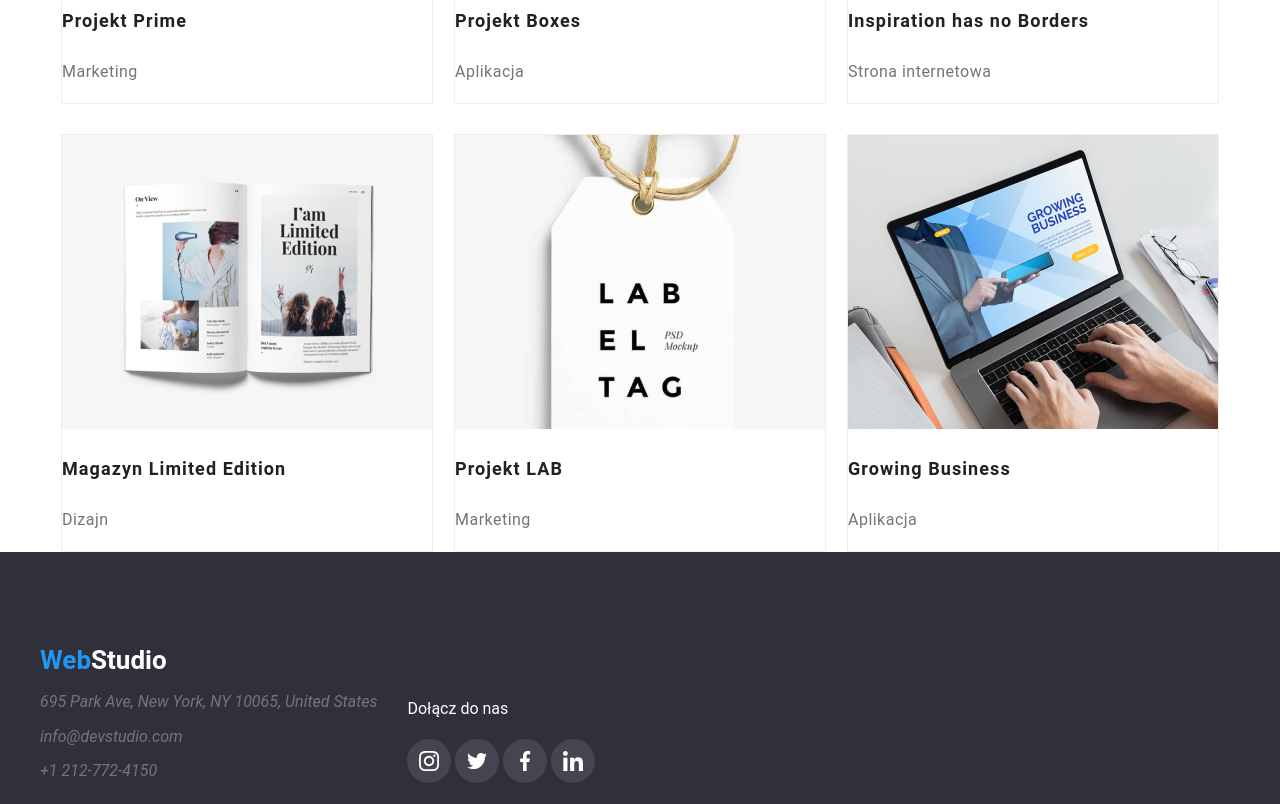
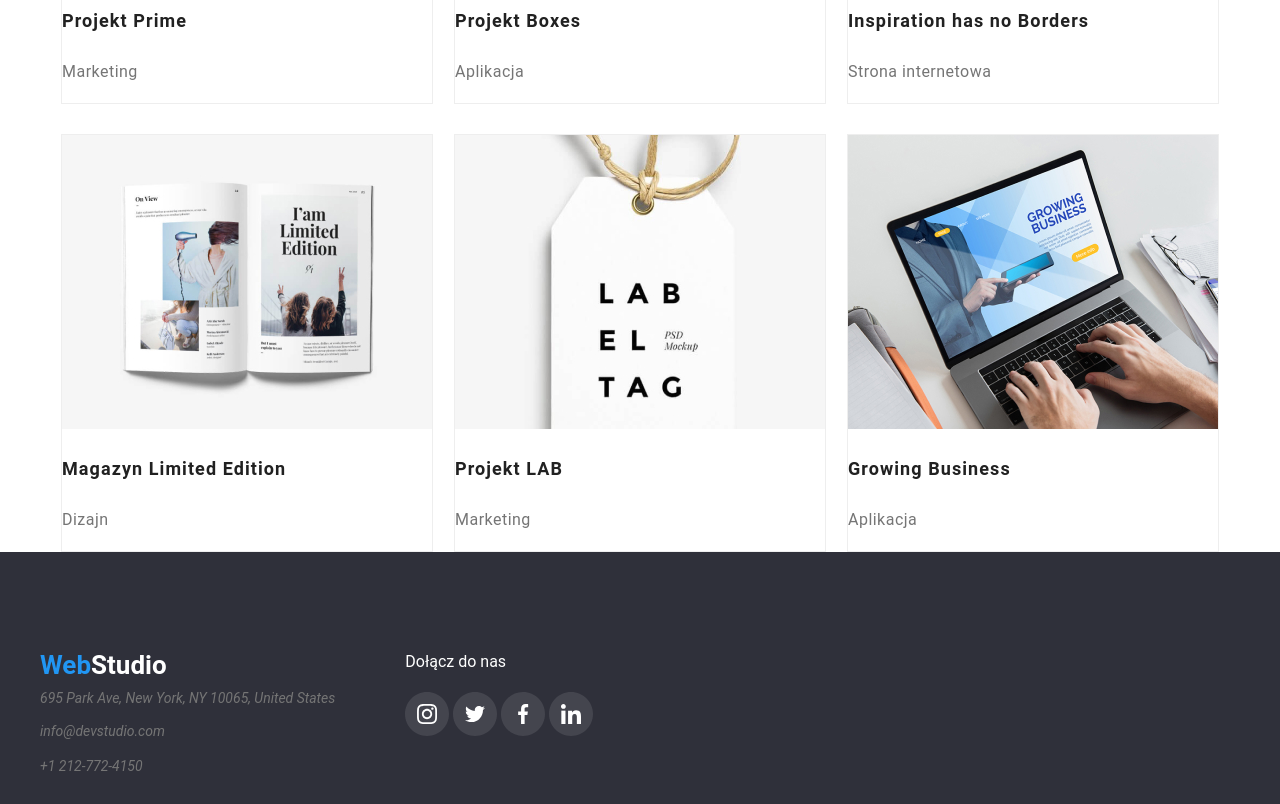
Before and after one commit to Mackrol02/goit-markup-hw-04, a plain HTML site: page portfolio.html in a window 1280 px wide. Shown: the part 963-1767 px from the top of the page. Drawn offline with Linux system fonts and the light colour scheme; a web font is replaced by a local one.

Commit message:
fet: init

```diff
--- a/css/style.css
+++ b/css/style.css
@@ -64,6 +64,9 @@ body {
   color: var(--blue-color);
   cursor: pointer;
   font-weight: 500;
+}
+.size {
+  font-size: 14px;
 }
 .color-black {
   color: var(--blacklight-color);
@@ -144,7 +147,7 @@ address {
 .nav-black {
   color: var(--blacklight-color);
   font-weight: 500;
-  font-size: 14px;
+  font-size: 15px;
   line-height: 16px;
   letter-spacing: 0.02em;
 }
@@ -325,7 +328,8 @@ header {
   display: flex;
 }
 .footer-list {
-  margin-left: 30px;
+  margin-left: 70px;
+  margin-top: 72px;
 }
 .name-logo {
   text-align: center;
@@ -334,11 +338,11 @@ header {
 .smartphon,
 .envelope {
   margin-right: 10px;
-  --color1: var(--grey-color);
+  --color3: var(--grey-color);
 }
 .smartphon:hover,
 .envelope:hover {
-  --color1: var(--blue-color);
+  --color3: var(--blue-color);
 }
 .linkedin,
 .facebook,
@@ -364,13 +368,13 @@ header {
   --color2: var(--color-icon);
   --color1: var(--white-color);
 }
-.linkedin-list:hover,
+/*.linkedin-list:hover,
 .facebook-list:hover,
 .twitter-list:hover,
 .instagram-list:hover {
   --color2: var(--white-color);
   --color1: var(--blue-color);
-}
+}*/
 .social-list {
   justify-content: space-between;
 }
--- a/portfolio.html
+++ b/portfolio.html
@@ -139,30 +139,36 @@
       </div>
       <footer>
         <div class="width">
+          <div class="box-flex">
+            <div>
               <h3 class="webstudio2">
                 <span class="blue">Web</span><span class="white">Studio</span>
               </h3>
-          <div class="box-flex">
               <address>
-              <p class="space_footerp">
+                <p class="space_footerp size">
                   695 Park Ave, New York, NY 10065, United States
                 </p>
                 <p>
                   <a
-                  class="mail-page1-down"
+                    class="mail-page1-down size"
                     href="mailto:info@devstudio.com"
                     class="mail-page1"
                     >info@devstudio.com</a
                   >
                 </p>
                 <p>
-                <a class="tel-down" href="tel:+1 212-772-4150" class="tel"
+                  <a
+                    class="tel-down size"
+                    href="tel:+1 212-772-4150"
+                    class="tel"
                     >+1 212-772-4150</a
                   >
                 </p>
               </address>
+            </div>
             <div class="footer-list">
               <p class="footer-name">Dołącz do nas</p>
+              <div class="icon-footer">
                 <svg class="instagram" width="44px" height="44px">
                   <use href="images/icons.svg#icon-instagam"></use>
                 </svg>
@@ -178,6 +184,7 @@
               </div>
             </div>
           </div>
+        </div>
       </footer>
     </div>
   </body>
```
Also changed, not shown: index.html (+10 -9 lines). Lines whose indentation alone changed are shown as unchanged.
